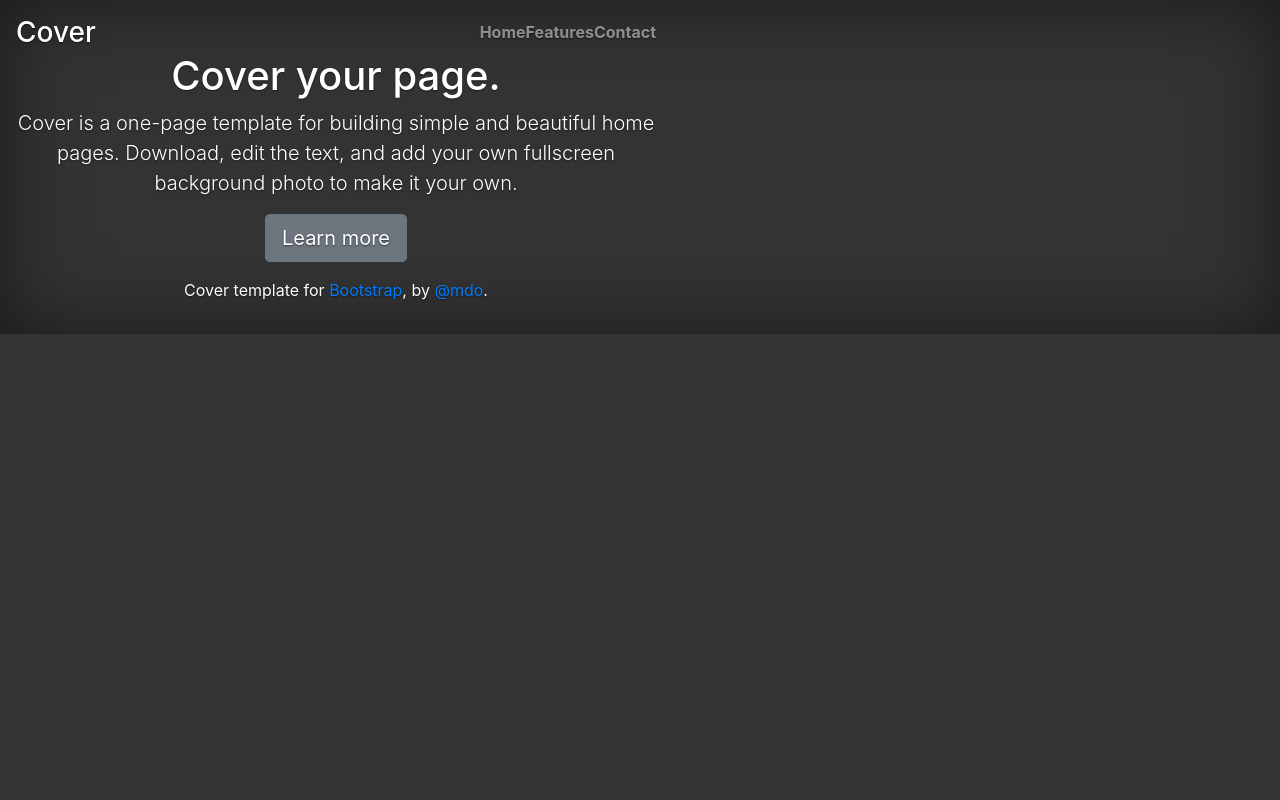
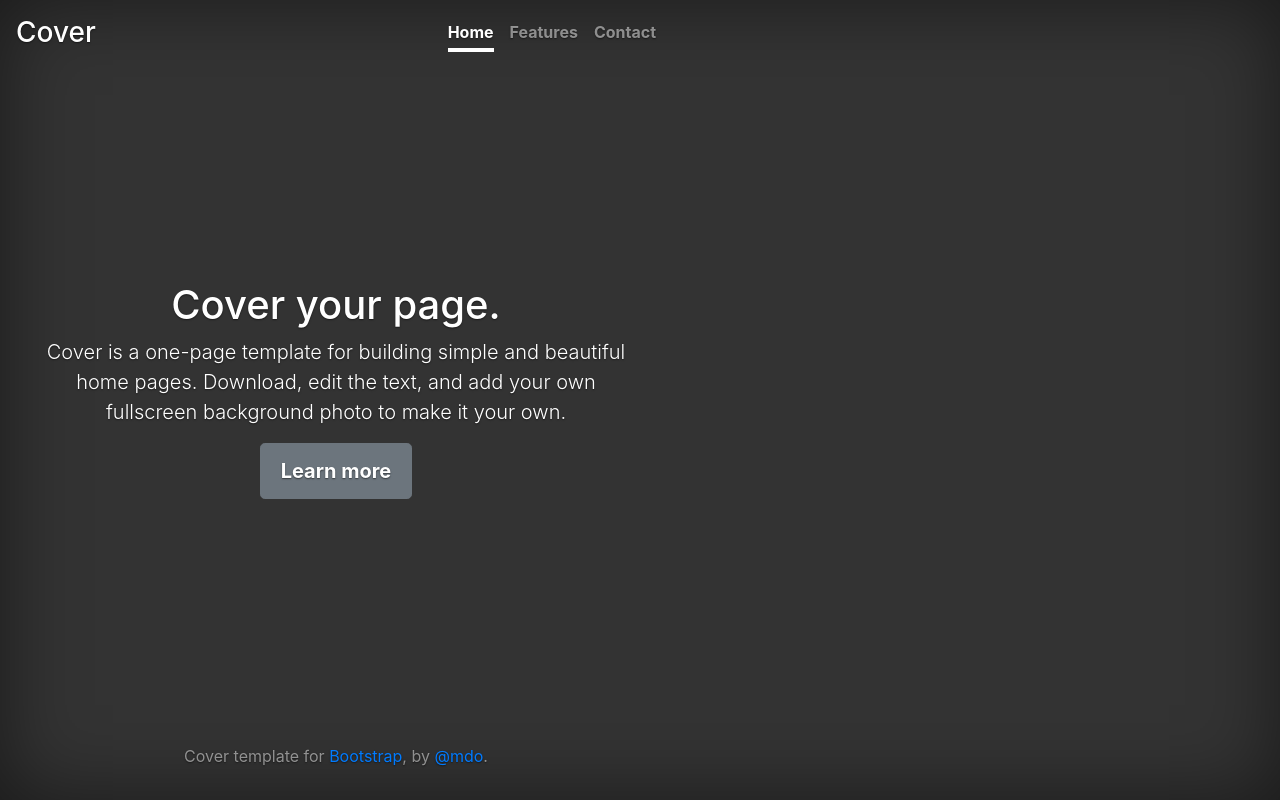
Before and after one commit to SebastianDuranV/Wide_Space, a React (Create React App) app: page / in a window 1280 px wide. Built offline with nearby package versions, Linux system fonts and the light colour scheme.

Commit message:
edicion pagina principal

```diff
--- a/src/App.css
+++ b/src/App.css
@@ -1,51 +1,92 @@
-body{
+
+/*
+ * Base structure
+ */
+
+ html,
+ body {
    height: 100%;
-  background-color:
-#333;
+   background-color: #333;
  }
+
  body {
-  text-align: center !important;
    display: -ms-flexbox;
    display: flex;
-  color:
-
-#fff;
-
-text-shadow: 0 .05rem .1rem
-rgba(0, 0, 0, .5);
-
-box-shadow: inset 0 0 5rem
-
-  rgba(0, 0, 0, .5);
+   color: #fff;
+   text-shadow: 0 .05rem .1rem rgba(0, 0, 0, .5);
+   box-shadow: inset 0 0 5rem rgba(0, 0, 0, .5);
+   text-align: center;
 
  }
 
-.App-logo {
-  height: 40vmin;
-  pointer-events: none;
+ .cover-container {
+   max-width: 42em;
  }
 
-@media (prefers-reduced-motion: no-preference) {
-  .App-logo {
-    animation: App-logo-spin infinite 20s linear;
+
+ /*
+  * Header
+  */
+ .masthead {
+   margin-bottom: 2rem;
+ }
+
+ .masthead-brand {
+   margin-bottom: 0;
+ }
+
+ .nav-masthead .nav-link {
+   padding: .25rem 0;
+   font-weight: 700;
+   color: rgba(255, 255, 255, .5);
+   background-color: transparent;
+   border-bottom: .25rem solid transparent;
+ }
+
+ .nav-masthead .nav-link:hover,
+ .nav-masthead .nav-link:focus {
+   border-bottom-color: rgba(255, 255, 255, .25);
+ }
+
+ .nav-masthead .nav-link + .nav-link {
+   margin-left: 1rem;
+ }
+
+ .nav-masthead .active {
+   color: #fff;
+   border-bottom-color: #fff;
+ }
+
+ @media (min-width: 48em) {
+   .masthead-brand {
+     float: left;
+   }
+   .nav-masthead {
+     float: right;
    }
  }
 
 
-@keyframes App-logo-spin {
-  from {
-    transform: rotate(0deg);
+ /*
+  * Cover
+  */
+ .cover {
+   padding: 0 1.5rem;
  }
-  to {
-    transform: rotate(360deg);
-  }
+ .cover .btn-lg {
+   padding: .75rem 1.25rem;
+   font-weight: 700;
  }
 
-::after, ::before {
 
-  box-sizing: border-box;
+ /*
+  * Footer
+  */
+ .mastfoot {
+   color: rgba(255, 255, 255, .5);
+ }
 
-}
+
 
  .cover-container {
 
@@ -89,116 +130,26 @@ box-shadow: inset 0 0 5rem
   display: flex !important;
 
 }
-
-.mb-auto, .my-auto {
-
-  margin-bottom: auto !important;
-
-}
-article, aside, figcaption, figure, footer, header, hgroup, main, nav, section {
-
-  display: block;
-
-}
 *, ::after, ::before {
 
   box-sizing: border-box;
 
 }
 
-.masthead-brand {
 
-  float: left;
+.cover-container {
 
-}
-.masthead-brand {
-
-  margin-bottom: 0;
-
-}
-.h3, h3 {
-
-  font-size: 1.75rem;
-
-}
-.h1, .h2, .h3, .h4, .h5, .h6, h1, h2, h3, h4, h5, h6 {
-
-  margin-bottom: .5rem;
-  font-weight: 500;
-  line-height: 1.2;
-
-}
-h1, h2, h3, h4, h5, h6 {
-
-  margin-top: 0;
-  margin-bottom: .5rem;
+  max-width: 42em;
 
 }
 
-.nav-masthead {
+.ml-auto, .mx-auto {
 
-  float: right;
+  margin-left: auto !important;
 
 }
-.justify-content-center {
+.mr-auto, .mx-auto {
 
-  -ms-flex-pack: center !important;
-  justify-content: center !important;
+  margin-right: auto !important;
 
 }
-.nav {
-
-  display: -ms-flexbox;
-  display: flex;
-  -ms-flex-wrap: wrap;
-  flex-wrap: wrap;
-  padding-left: 0;
-  margin-bottom: 0;
-  list-style: none;
-
-}
-
-.nav-masthead .active {
-
-  color:
-
-#fff;
-
-border-bottom-color:
-
-  #fff;
-
-}
-.nav-masthead .nav-link {
-
-  padding: .25rem 0;
-  font-weight: 700;
-  color: rgba(255, 255, 255, .5);
-  background-color:
-
-transparent;
-
-border-bottom: .25rem solid
-
-  transparent;
-      border-bottom-color: transparent;
-
-}
-.nav-link {
-
-  display: block;
-  padding: .5rem 1rem;
-
-}
-a, a:focus, a:hover {
-
-  color: #fff;
-
-}
-a {
-
-  color: #007bff;
-  text-decoration: none;
-  background-color: transparent;
-
-}
```
Lines whose indentation alone changed are shown as unchanged.
